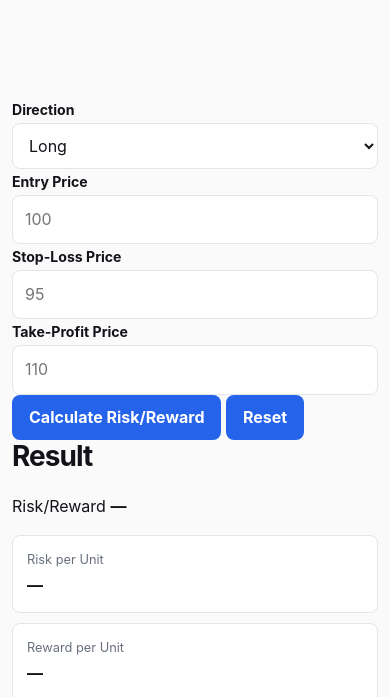
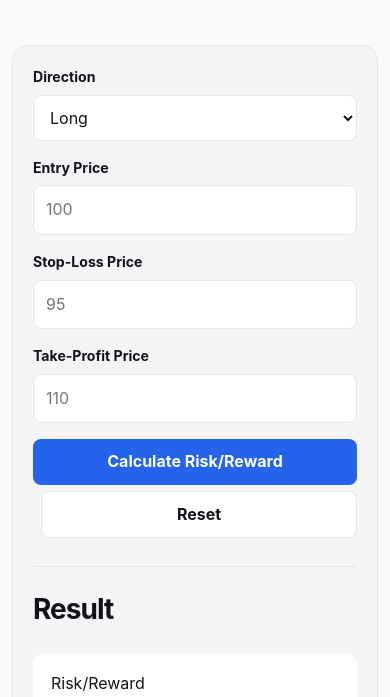
Before and after one commit to JJTGG/trading-tools, a plain HTML site: page risk-reward.html in a window 390 px wide. Shown: the part 361-1058 px from the top of the page. Drawn offline with Linux system fonts and the light colour scheme.

Commit message:
feat(risk): add risk reward calculator

```diff
--- a/styles.css
+++ b/styles.css
@@ -927,3 +927,55 @@ footer p + p {
         display: grid;
     }
 }
+
+  #risk-reward-calculator {
+    max-width: 760px;
+    padding: 26px;
+    border: 1px solid var(--border);
+    border-radius: var(--radius-lg);
+    background: var(--surface-alt);
+}
+
+#risk-reward-calculator > div {
+    display: grid;
+    gap: 6px;
+    margin-bottom: 16px;
+}
+
+#risk-reward-results {
+    margin-top: 28px;
+    padding-top: 26px;
+    border-top: 1px solid var(--border);
+}
+
+#risk-reward-results > p {
+    margin: 0;
+    padding: 18px;
+    border-radius: var(--radius-md);
+    background: var(--surface);
+}
+
+#risk-reward-results > p strong {
+    display: block;
+    margin-top: 3px;
+    font-size: 1.8rem;
+    line-height: 1.2;
+}
+
+#risk-reward-calculator > div > button + button {
+    margin-left: 8px;
+    background: var(--surface);
+    color: var(--text);
+    border: 1px solid var(--border);
+}
+
+#risk-reward-calculator > div > button + button:hover {
+    background: var(--surface-alt);
+    border-color: #d3d7dc;
+}
+
+@media (max-width: 640px) {
+    #risk-reward-calculator {
+        padding: 20px;
+    }
+}
```
